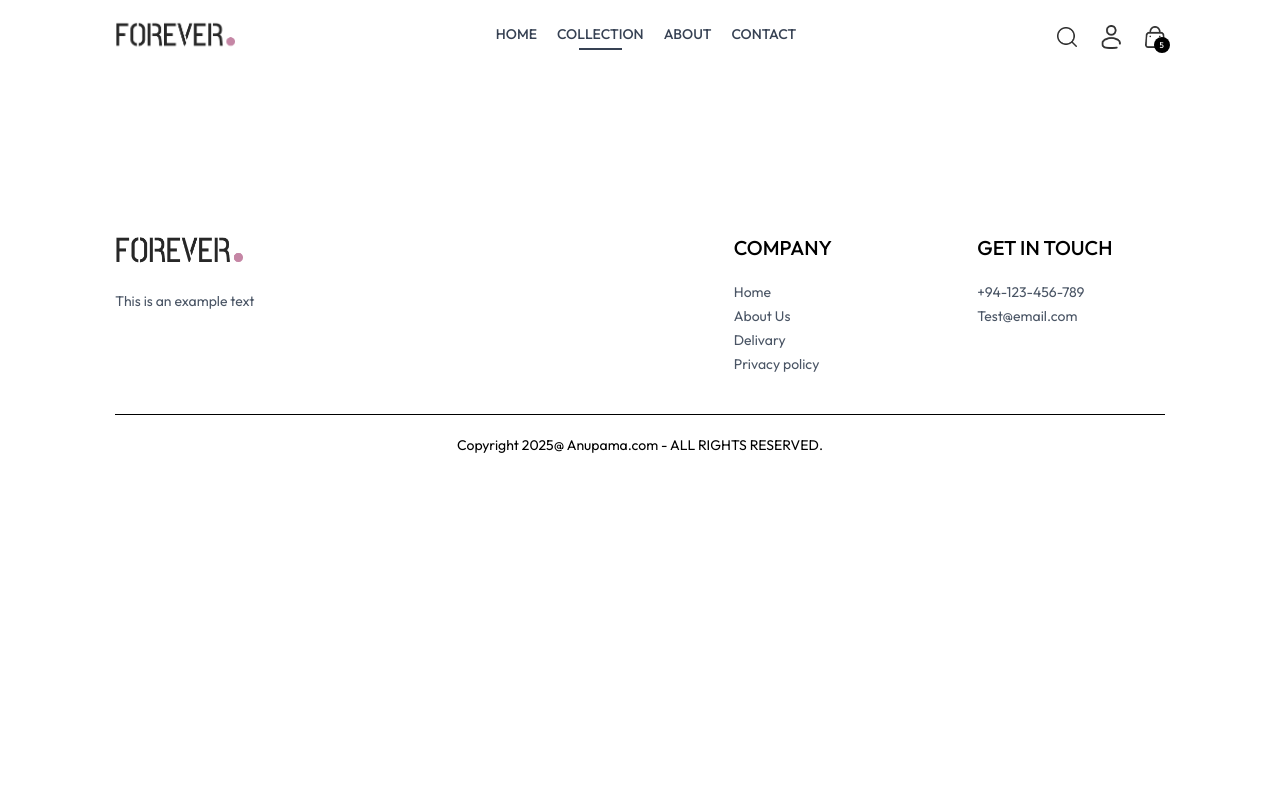
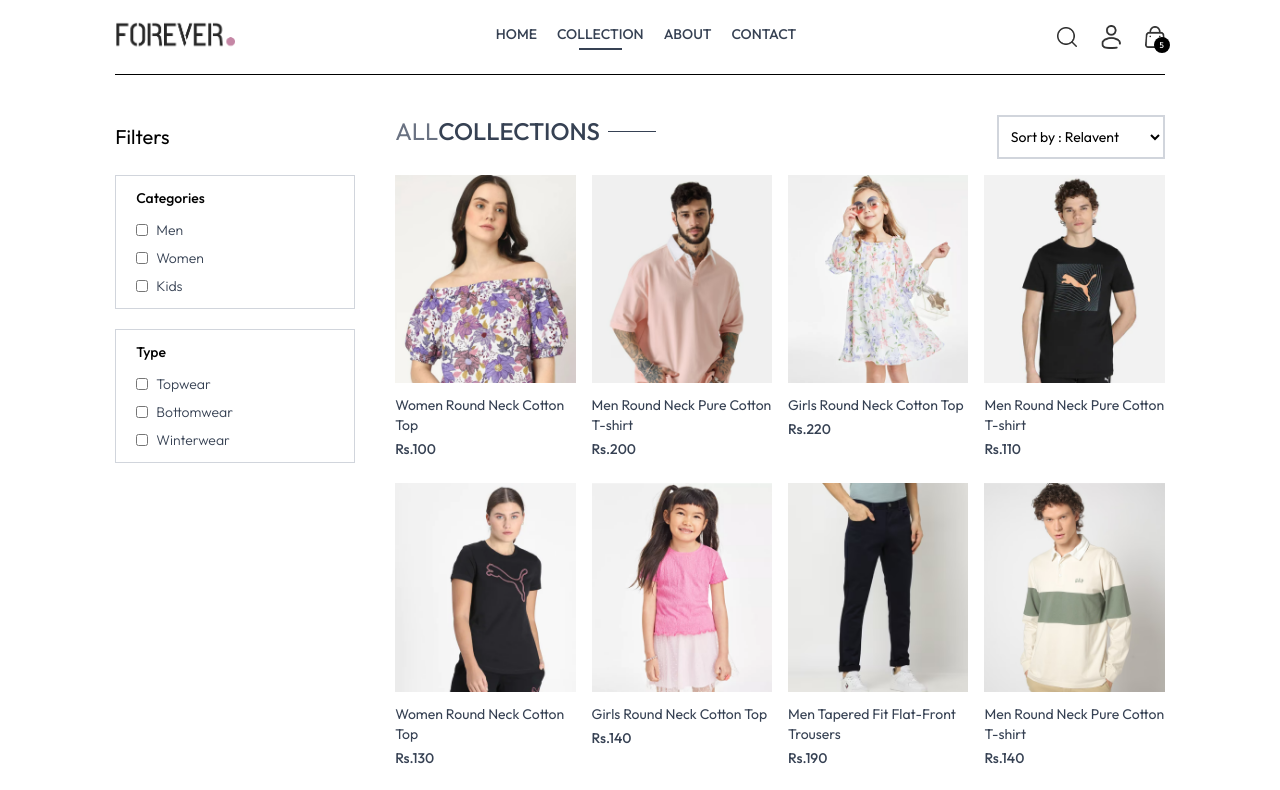
Before and after one commit to Pasiduchamod/Anupama-Collections-frontend, a React (Vite) app: page /collection in a window 1280 px wide. Shown: the top 790 px of the page. Built offline with nearby package versions, Linux system fonts and the light colour scheme.

Commit message:
sort features and categories added.

```diff
--- a/src/pages/Collection.jsx
+++ b/src/pages/Collection.jsx
@@ -1,9 +1,134 @@
-import React from 'react'
+import React, { useContext, useEffect, useState } from 'react'
+import { ShopContext } from '../context/ShopContext';
+import { assets } from '../assets/assets';
+import Title from '../components/Title';
+import ProductItem from '../components/ProductItem';
 
 const Collection = () => {
+
+  const {products} = useContext(ShopContext);
+  const [showFilter,setShowFilter] = useState(false);
+  const [filterProducts,setFilterProducts] = useState([]);
+  const [category,setCategory] = useState([]);
+  const [subCategory,setSubCategory] = useState([]);
+  const [sortType,setSortType] = useState('relavent')
+
+  const toggelCategory = (e) =>{
+    if(category.includes(e.target.value)){
+      setCategory(prev=>prev.filter(item=> item !== e.target.value))
+    }else{
+      setCategory(prev=>[...prev,e.target.value])
+    }
+  }
+
+  const toggelSubCategory = (e) =>{
+    if(subCategory.includes(e.target.value)){
+      setSubCategory(prev=>prev.filter(item=>item !== e.target.value))
+    }else{
+      setSubCategory(prev=>[...prev,e.target.value])
+    }
+  }
+
+  const applyFilter = () =>{
+    let productsCopy = products.slice();
+
+    if(category.length>0){
+      productsCopy= productsCopy.filter(item=>category.includes(item.category));
+    }
+
+    if (subCategory.length>0){
+      productsCopy= productsCopy.filter(item=>subCategory.includes(item.subCategory))
+    }
+
+    setFilterProducts(productsCopy)
+  }
+
+  const sortProduct=()=>{
+
+    let fpCopy = filterProducts.slice();
+
+    switch(sortType){
+      case 'low-high':
+        setFilterProducts(fpCopy.sort((a,b)=>(a.price - b.price)));
+        break;
+      case 'high-low':
+        setFilterProducts(fpCopy.sort((a,b)=>(b.price - a.price)));
+        break;
+
+        default:
+          applyFilter();
+          break;
+    }
+  }
+
+
+  useEffect(()=>{
+    applyFilter();
+  },[category,subCategory])
+
+  useEffect(()=>{
+    sortProduct();
+  },[sortType])
+
   return (
-    <div>
+    <div className='flex flex-col sm:flex-row gap-1 sm:gap-10 pt-10 border-t'>
 
+      {/*Filter Options*/}
+      <div className='min-w-60'>
+        <p onClick={()=>setShowFilter(!showFilter)} className='my-2 text-xl flex items-center cursor-pointer gap-2'>Filters
+          <img className={`h-3 sm:hidden ${showFilter ? 'rotate-90':''}`} src={assets.dropdown_icon}/>
+        </p>
+        {/*Category Filter*/}
+        <div className={`border border-gray-300 pl-5 py-3 mt-6 ${showFilter ? '' :'hidden'} sm:block`}>
+          <p className='mb-3 text-sm font-medium'>Categories</p>
+          <div className='flex flex-col gap-2 text-sm font-light text-gray-700'>
+            <p className='flex gap-2'>
+              <input className='w-3' type='checkbox' value={'Men'} onChange={toggelCategory}/>Men
+            </p>
+            <p className='flex gap-2'>
+              <input className='w-3' type='checkbox' value={'Women'} onChange={toggelCategory}/>Women
+            </p>
+            <p className='flex gap-2'>
+              <input className='w-3' type='checkbox' value={'Kids'} onChange={toggelCategory}/>Kids
+            </p>
+          </div>
+        </div>
+        {/*Sub categoery filter*/}
+        <div className={`border border-gray-300 pl-5 py-3 my-5 ${showFilter ? '' :'hidden'} sm:block`}>
+          <p className='mb-3 text-sm font-medium'>Type</p>
+          <div className='flex flex-col gap-2 text-sm font-light text-gray-700'>
+            <p className='flex gap-2'>
+              <input className='w-3' type='checkbox' value={'Topwear'} onChange={toggelSubCategory}/>Topwear
+            </p>
+            <p className='flex gap-2'>
+              <input className='w-3' type='checkbox' value={'Bottomwear'} onChange={toggelSubCategory}/>Bottomwear
+            </p>
+            <p className='flex gap-2'>
+              <input className='w-3' type='checkbox' value={'Winterwear'} onChange={toggelSubCategory}/>Winterwear
+            </p>
+          </div>
+        </div>
+      </div>
+      {/*Right side*/}
+      <div className='flex-1'>
+        <div className='flex justify-between text-base sm:text-2xl mb-4'>
+          <Title text1={'ALL'} text2={'COLLECTIONS'}/>
+          {/*Product Sort*/}
+          <select onChange={(e)=>setSortType(e.target.value)} className='border-2 border-gray-300 text-sm px-2'>
+            <option value="relavent">Sort by : Relavent</option>
+            <option value="low-high">Sort by : Low to High</option>
+            <option value="high-low">Sort by : High to Low</option>
+          </select>
+        </div>
+        {/* Map Products*/}
+        <div className='grid grid-cols-2 md:grid-cols-3 lg:grid-cols-4 gap-4 gap-y-6'>
+          {
+            filterProducts.map((item,index)=>(
+              <ProductItem key={index} name={item.name} id={item._id} price={item.price} image={item.image}/>
+            ))
+          }
+        </div>
+      </div>
     </div>
   )
 }
```
